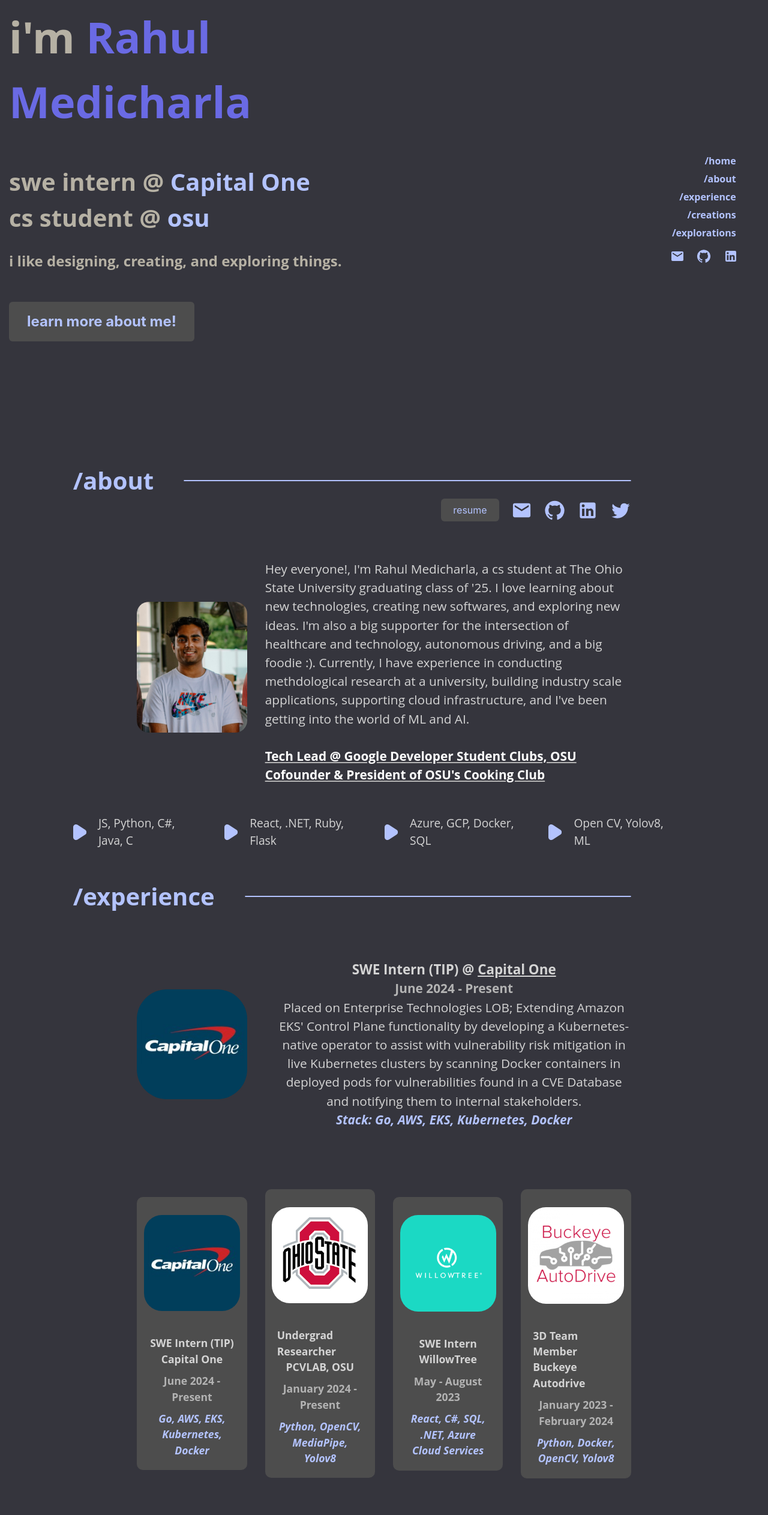
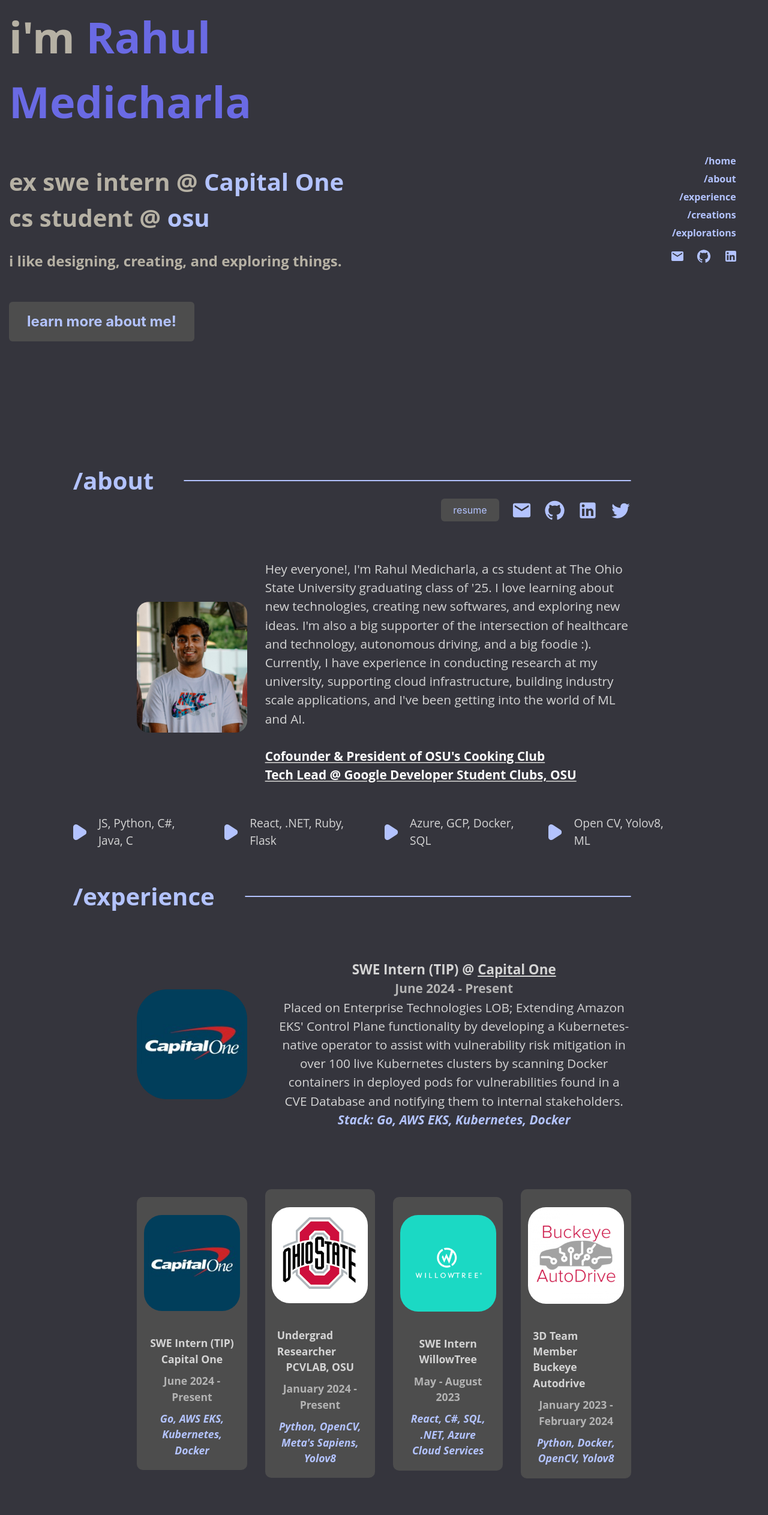
Before and after one commit to rahulmedicharla/portfolio, a React (Create React App) app: page / in a window 1280 px wide. Shown: the part 251-2776 px from the top of the page at 60% size. Built offline with nearby package versions, Linux system fonts and the light colour scheme.

Commit message:
updated website

```diff
--- a/src/contents.js
+++ b/src/contents.js
@@ -8,7 +8,7 @@
     },
     name: "Rahul Medicharla",
     description: [{
-        base: "swe intern @ ",
+        base: "ex swe intern @ ",
         title: 'Capital One'
     }, {
         base: "cs student @ ",
@@ -17,17 +17,19 @@
     role: "i like designing, creating, and exploring things.",
     about: `Hey everyone!, I'm Rahul Medicharla, a cs student at The Ohio State University graduating class of '25.
     I love learning about new technologies, creating new softwares, and exploring new ideas.
-    I'm also a big supporter for the intersection of healthcare and technology, autonomous driving, and a big foodie :).
-    Currently, I have experience in conducting methdological research at a university, building industry scale applications, supporting cloud infrastructure, and I've been getting into the world of ML and AI.
+    I'm also a big supporter of the intersection of healthcare and technology, autonomous driving, and a big foodie :).
+    Currently, I have experience in conducting research at my university, supporting cloud infrastructure, building industry scale applications, and I've been getting into the world of ML and AI.
     `,
-    leadership: [{
-            title: 'Tech Lead @ Google Developer Student Clubs, OSU',
-            link: "https://gdsc.community.dev/the-ohio-state-university/"
-        },
+    leadership: [
         {
             title: 'Cofounder & President of OSU\'s Cooking Club',
             link: "https://activities.osu.edu/involvement/student_organizations/find_a_student_org/?i=51980e70-1887-4ec0-8849-396dc22a9f52&l=C&c=all&page=10"
-        }],
+        },
+        {
+            title: 'Tech Lead @ Google Developer Student Clubs, OSU',
+            link: "https://gdsc.community.dev/the-ohio-state-university/"
+        }
+    ],
     skills: ["JS, Python, C#, Java, C", "React, .NET, Ruby, Flask", "Azure, GCP, Docker, SQL", "Open CV, Yolov8, ML"],
     experience: [
         {
@@ -35,9 +37,9 @@
             company: "Capital One",
             date: "June 2024 - Present",
             description: `Placed on Enterprise Technologies LOB; Extending Amazon EKS' Control Plane functionality by
-            developing a Kubernetes-native operator to assist with vulnerability risk mitigation in live Kubernetes clusters by scanning Docker containers
+            developing a Kubernetes-native operator to assist with vulnerability risk mitigation in over 100 live Kubernetes clusters by scanning Docker containers
             in deployed pods for vulnerabilities found in a CVE Database and notifying them to internal stakeholders.`,
-            stack: "Go, AWS, EKS, Kubernetes, Docker",
+            stack: "Go, AWS EKS, Kubernetes, Docker",
             website: "https://www.capitalone.com/",
             tag: 'capitalone',
             img: '/capitalone.jpg'
@@ -47,10 +49,10 @@
             company: "PCVLAB, OSU",
             date: "January 2024 - Present",
             description: `Developing a project to help medical institutions identify potential stroke patients by flagging the anomalies
-            of their joint kinematics from real-time camera feeds. Stroke patients experience significant changes in their gait,
-            which using computer vision techniques, can be identified. Using autoencoders and Google MediaPipe's pose detection to
+            of face & joint kinematics from real-time camera feeds. Stroke patients experience significant physical changes,
+            which using computer vision techniques, can be identified. Using autoencoders and Meta's Sapiens CV model to
             identify anomalies. Plan on releasing a paper on results and my experience soon.`,
-            stack: "Python, OpenCV, MediaPipe, Yolov8",
+            stack: "Python, OpenCV, Meta's Sapiens, Yolov8",
             website: "https://u.osu.edu/pcvlab/",
             tag: 'pcvlab',
             img: '/osu.png'
@@ -85,7 +87,7 @@
         {
             name: "generalized CV tracking",
             date: 'April - May 2024',
-            description: `A generalized computer vision tracking algorithm that attemps to be rotation, scale, brightness, and background invariant
+            description: `A generalized computer vision tracking algorithm that attempts to be rotation, scale, brightness, and background invariant
             using non ML based computer vision techniques. The algorithm primarily works by using inherent image characteristics and statistics-based algorithms to be generalized.
             The program takes a source video and target image to search for and returns the center location of the tracked object.`,
             stack: "Python, Scipy, OpenCV",
@@ -138,6 +140,16 @@
         title: "Check out some articles I find interesting!",
         content: [
             {
+                section: "healthcare & technology",
+                content: [
+                    {
+                        title: "The impact of health information technology on patient safety",
+                        link: "https://www.ncbi.nlm.nih.gov/pmc/articles/PMC5787626/",
+                        description: "This article discusses the impact of technology on healthcare and how it's changing the way we approach medicine."
+                    }
+                ]
+            },
+            {
                 section: "art & culture",
                 content:  [
                     {
@@ -162,16 +174,6 @@
                     },
                 ],
             },
-            {
-                section: "voice",
-                content: [
-                    {
-                        title: "The Sound of the Future",
-                        link: "https://www.hachettebookgroup.com/titles/tobias-dengel/the-sound-of-the-future/9781541702363/?lens=publicaffairs",
-                        description: "This is a book that describes the future of voice activated technologies and its integration with AI.",
-                    }
-                ]
-            }
         ]
     }
 }
```
Also changed, not shown: 1 other file (tests, documents, lock files or other folders).
